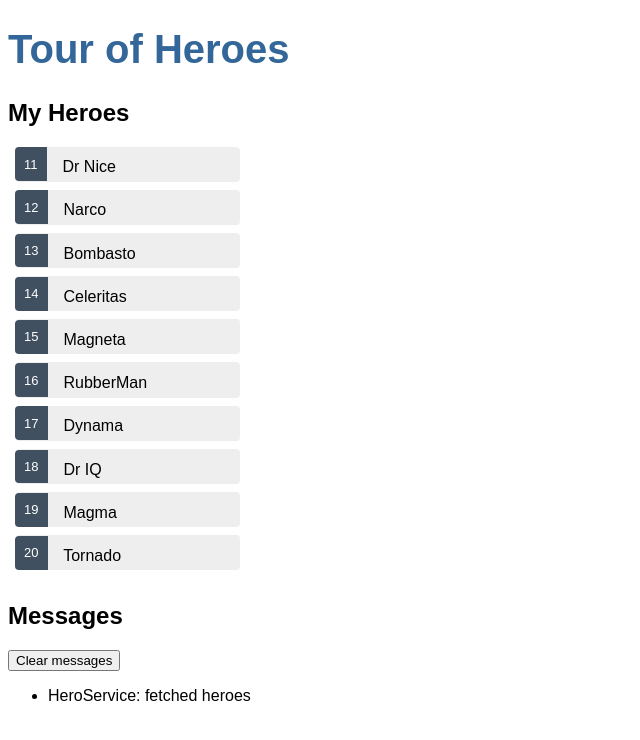
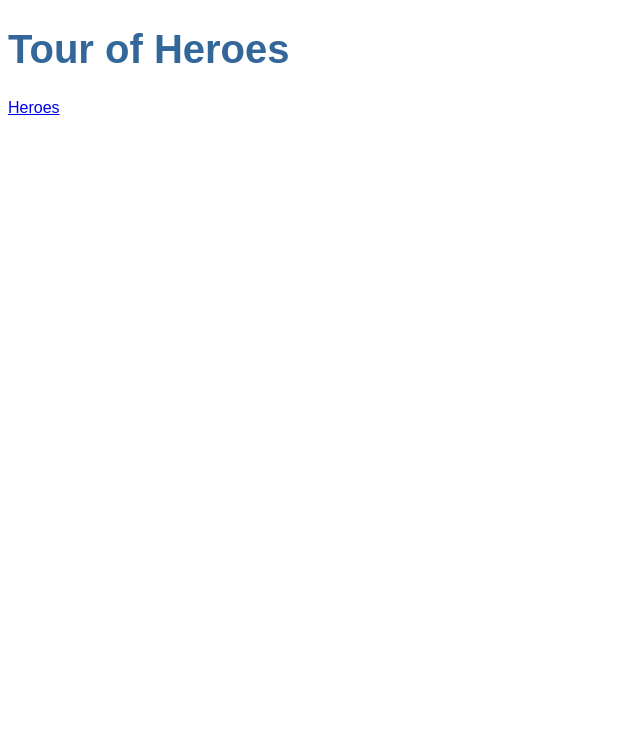
Before and after one commit to jcarlosj/angular-tour-of-heroes, an Angular app: page / in a window 1280 px wide. Shown: the top 740 px of the page, without its empty margins (0-640 px from the left). Built offline with nearby package versions, Linux system fonts and the light colour scheme.

Commit message:
[+] app-routing.module: Configura enrutador de modulo para componente AppComponent. Agrega enlace de navegacion y <router-outlet>

```diff
--- a/src/app/app.component.html
+++ b/src/app/app.component.html
@@ -1,3 +1,6 @@
 <h1>{{title}}</h1>
-<app-heroes></app-heroes>
+<nav>
+  <a routerLink="/heroes">Heroes</a>
+</nav>
+<router-outlet></router-outlet>
 <app-message></app-message>
```
Also changed, not shown: src/app/app-routing.module.ts (+7 -5 lines).
